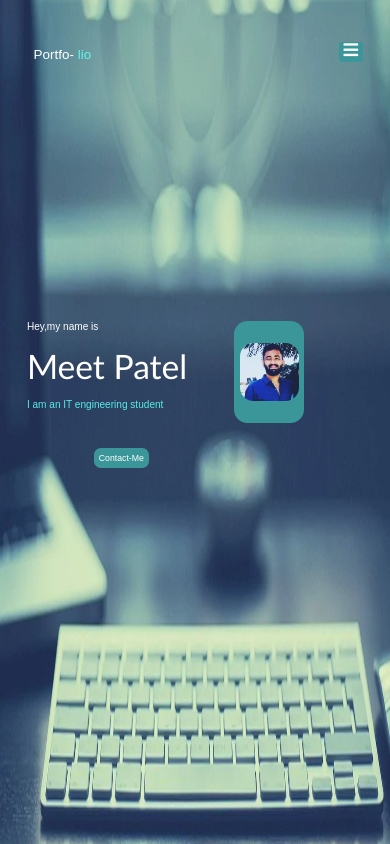
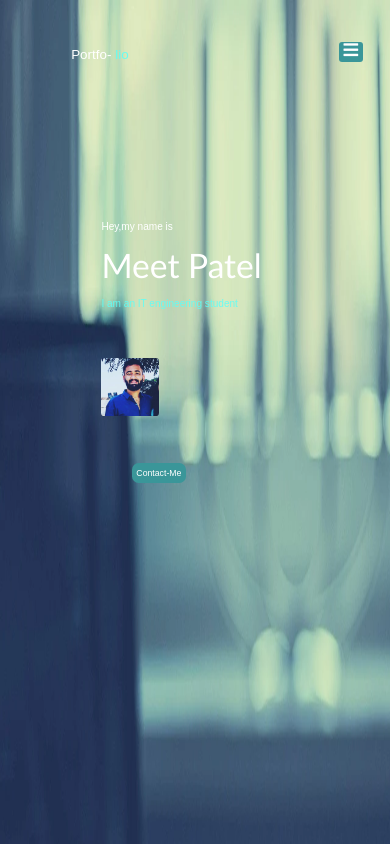
Before and after one commit to meetp2909/portfolio, a plain HTML site: page index.html in a window 390 px wide. Drawn offline with Linux system fonts and the light colour scheme.

Commit message:
Initial commit

```diff
--- a/css/css.css
+++ b/css/css.css
@@ -9,10 +9,11 @@
 body{
     /* background-color: black; */
     background: url("../img/keyboard3.webp");
-    background-position: center;
+    background-position: flex;
     background-size: 150vw 160vh;
     opacity: 8.5;
-    overflow: hidden;
+    overflow-x: auto;
+    overflow-y: auto;
 
 }
 
@@ -116,9 +117,9 @@ li a:hover{
     display: flex;
     justify-content: center;
     align-items: center;
-    background-color: rgb(58, 150, 153);
+    margin-top: 4rem;
     width: 18vw;
-    height: 40vh;
+    height: 20vh;
     border-radius: 2rem;
     margin-left: 25rem;
 
@@ -126,7 +127,10 @@ li a:hover{
 }
 #photo{
     width: 15vw;
-    border-radius: 2rem;
+    border-radius: 0.5rem;
+    display: flex;
+    justify-content: center;
+    align-items: center;
 }
 #first{
     color: white;
@@ -296,6 +300,10 @@ color: rgb(78, 198, 202);
 
     html{
         font-size: 80%;
+        display: flex;
+        justify-content: center;
+         align-items: center;
+         margin-right: 2rem ;
     }
     #background{
         height: 35vh;
@@ -320,7 +328,7 @@ color: rgb(78, 198, 202);
 
    #background{
        height: 33vh;
-       margin-left: 20rem;
+       margin-right: 8rem ;
     }
 }
 
@@ -346,6 +354,7 @@ color: rgb(78, 198, 202);
     }
 
     #background{
+        height: 25vh;
         margin-left: 10rem;
     }
 }
@@ -382,7 +391,7 @@ color: rgb(78, 198, 202);
     }
 
     .profile{
-        margin-top: 15rem;
+
         padding: 1.5rem;
     }
 
@@ -392,18 +401,23 @@ color: rgb(78, 198, 202);
 }
 
 
-@media(max-width:420px){
+@media(max-width:470px){
 
     html{
         font-size: 42%;
+
+
+
     }
 
     #first{
-        margin-left: 2.5rem;
+        display: block;
+        margin-right: 10rem;
     }
 
     .profile{
-        margin-top: 22rem;
+        display: block;
+        align-items: center;
     }
 
     #background{
@@ -416,6 +430,6 @@ color: rgb(78, 198, 202);
         right: 57%;
     }
     .navbar{
-        margin-top: 6rem;
+
     }
 }
```
Also changed, not shown: contact.html (+7 -6 lines), index.html (+4 -3 lines).
